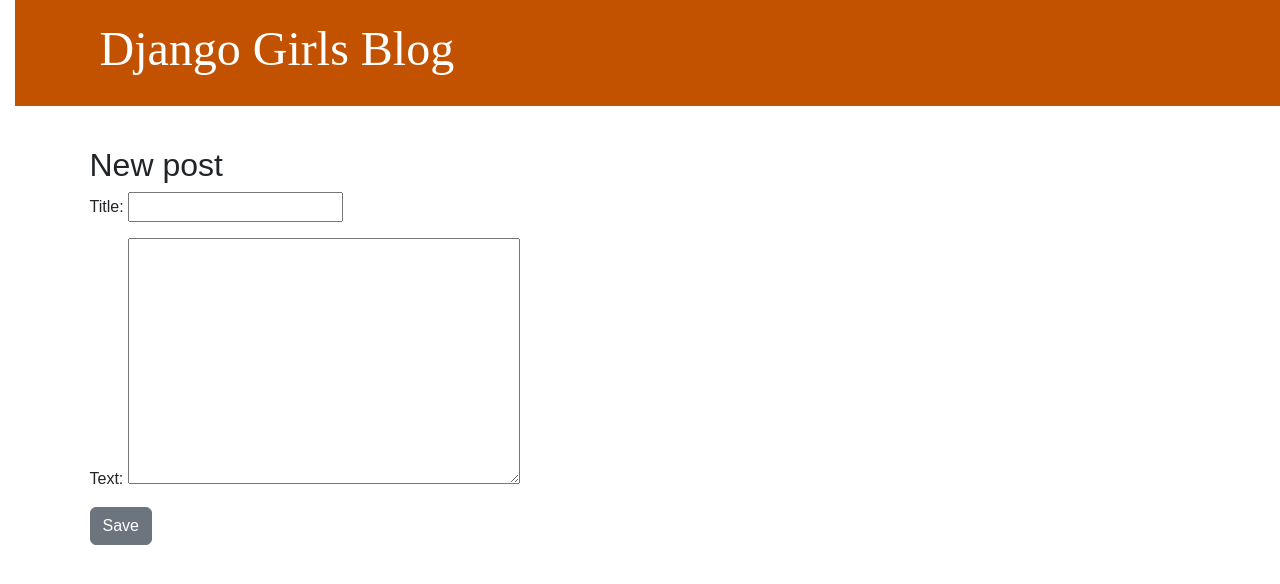
After one commit to akopp424/django-project, a Django app: page /post/new/ in a window 1280 px wide. The commit adds this page. Shown: the top 584 px of the page. Run offline with Django 5.2, Linux system fonts and the light colour scheme.

Commit message:
Added forms to create and edit blog posts

```diff
--- /dev/null
+++ b/blog/forms.py
@@ -0,0 +1,10 @@
+from django import forms
+
+from .models import Post
+
+
+class PostForm(forms.ModelForm):
+
+    class Meta:
+        model = Post
+        fields = ('title', 'text')
--- /dev/null
+++ b/blog/templates/blog/post_edit.html
@@ -0,0 +1,19 @@
+
+{% extends 'blog/base.html' %}
+
+{% block content %}
+
+<h2>New post</h2>
+
+<form method="POST" class="post-form">
+	{% csrf_token %}
+
+	{{ form.as_p }}
+
+	<button type="submit" class="save btn btn-secondary">
+		Save
+	</button>
+
+</form>
+
+{% endblock %}
--- a/blog/urls.py
+++ b/blog/urls.py
@@ -4,4 +4,6 @@ from . import views
 urlpatterns = [
     path("", views.post_list, name="post_list"),
     path('post/<int:pk>/', views.post_detail, name='post_detail'),
+    path('post/new/', views.post_new, name='post_new'),
+    path('post/<int:pk>/edit/', views.post_edit, name='post_edit'),
 ]
--- a/blog/views.py
+++ b/blog/views.py
@@ -1,6 +1,7 @@
-from django.shortcuts import render, get_object_or_404
+from django.shortcuts import render, get_object_or_404, redirect
 from django.utils import timezone
 from .models import Post
+from .forms import PostForm
 
 
 def post_list(request):
@@ -13,3 +14,39 @@ def post_list(request):
 def post_detail(request, pk):
     post = get_object_or_404(Post, pk=pk)
     return render(request, 'blog/post_detail.html', {'post': post})
+
+
+def post_new(request):
+    if request.method == "POST":
+        form = PostForm(request.POST)
+
+        if form.is_valid():
+            post = form.save(commit=False)
+            post.author = request.user
+            post.published_date = timezone.now()
+            post.save()
+            return redirect('post_detail', pk=post.pk)
+
+    else:
+        form = PostForm()
+
+    return render(request, 'blog/post_edit.html', {'form': form})
+
+
+def post_edit(request, pk):
+    post = get_object_or_404(Post, pk=pk)
+
+    if request.method == "POST":
+        form = PostForm(request.POST, instance=post)
+
+        if form.is_valid():
+            post = form.save(commit=False)
+            post.author = request.user
+            post.published_date = timezone.now()
+            post.save()
+            return redirect('post_detail', pk=post.pk)
+
+    else:
+        form = PostForm(instance=post)
+
+    return render(request, 'blog/post_edit.html', {'form': form})
```
Also changed, not shown: blog/templates/blog/post_detail.html (+10 -0 lines), blog/templates/blog/icons/pencil-fill.svg (added), db.sqlite3.
